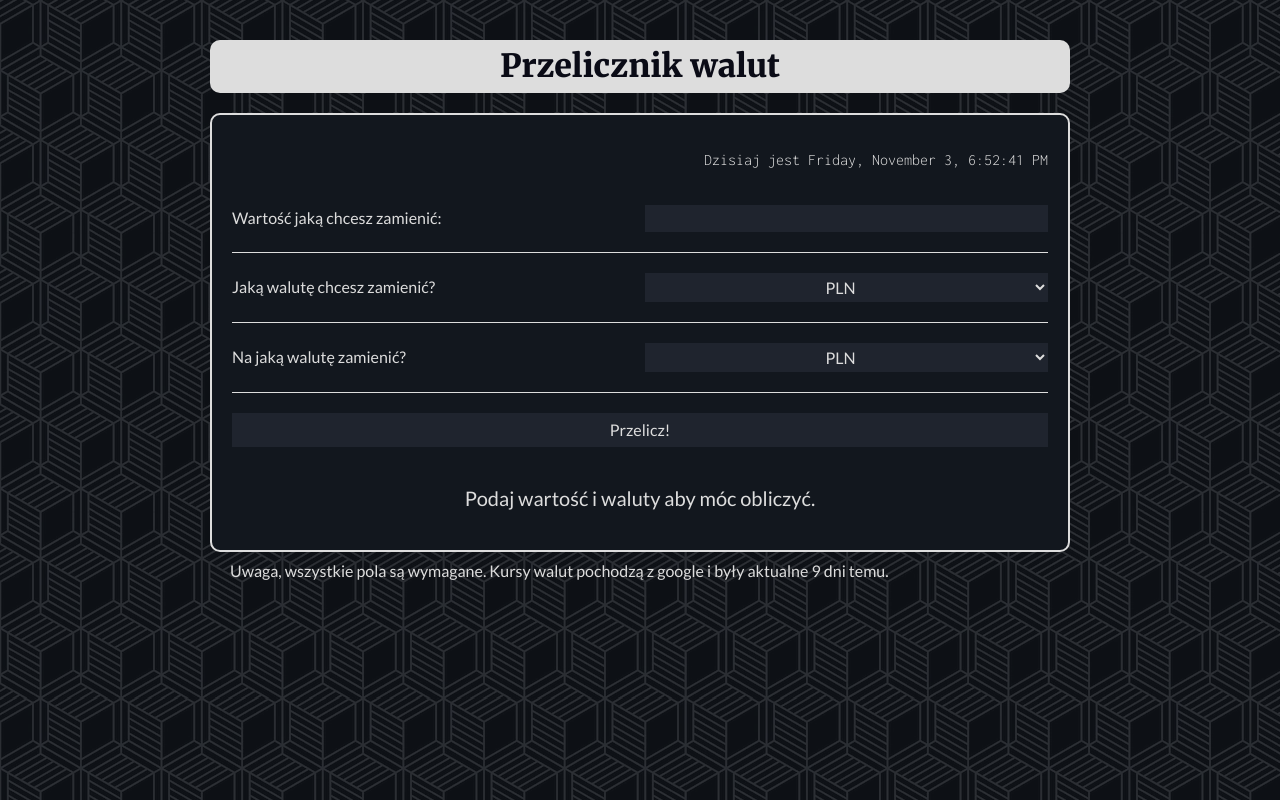
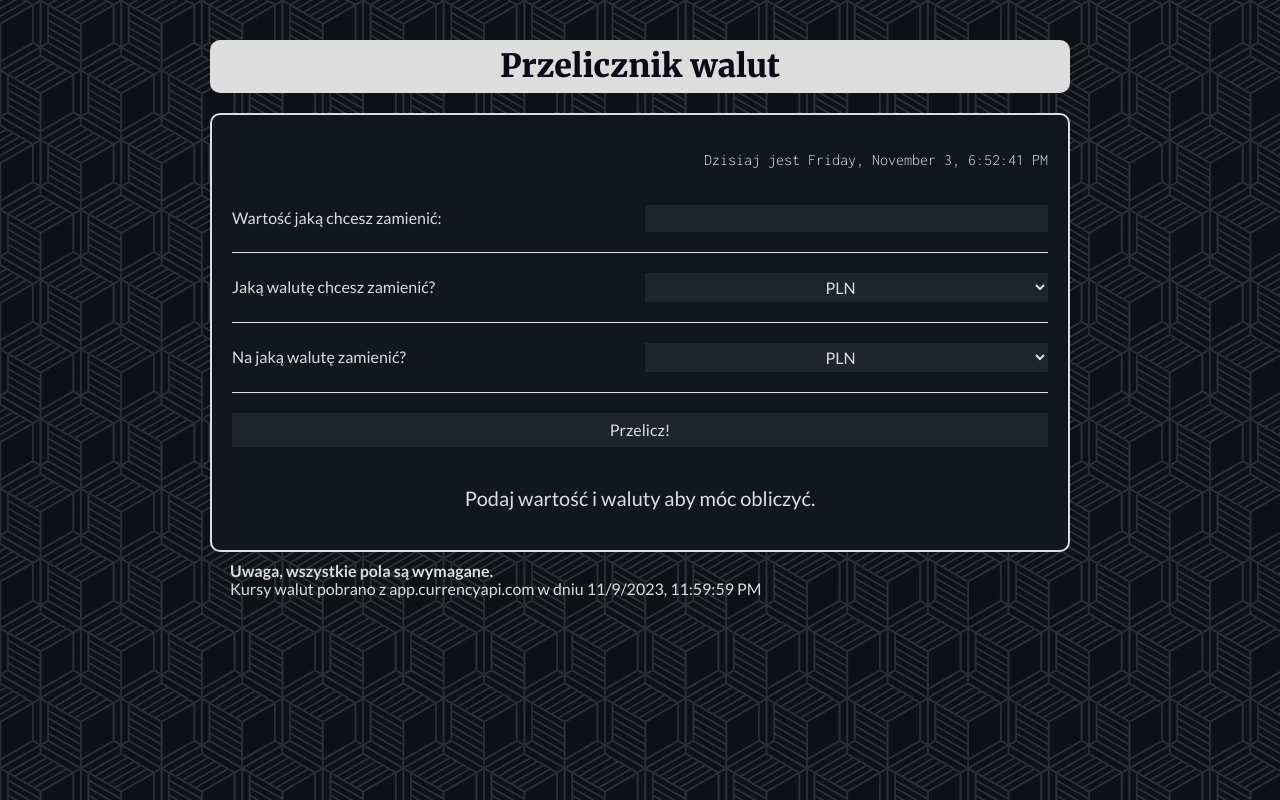
Before and after one commit to bedicooper/currency-exchange, a React (Create React App) app: page / in a window 1280 px wide. Built offline with nearby package versions, Linux system fonts and the light colour scheme.

Commit message:
API responce date displayed in the Footer

```diff
--- a/src/Footer/index.js
+++ b/src/Footer/index.js
@@ -1,15 +1,19 @@
 import { FooterContainer } from "./styled";
 
 export const Footer = ({ ratesData }) => {
-    const ratesUpdateDate = new Date(2023, 9, 25);
-    const daysDifference = (Date.now() - ratesUpdateDate.getTime()) / 1000 / 3600 / 24;
+
+    const fetchDate = () => {
+        const fetchIsoDate = new Date(ratesData.date);
+
+        return fetchIsoDate.toLocaleString();
+    };
 
     return (
         <FooterContainer
             $hidden={!ratesData.fetchStatus}
         >
-            Uwaga, wszystkie pola są wymagane.
-            Kursy walut pochodzą z google i były aktualne {Math.floor(daysDifference)} dni temu.<br />
+            <strong>Uwaga, wszystkie pola są wymagane.</strong><br/>
+            Kursy walut pobrano z app.currencyapi.com w dniu {fetchDate()}
         </FooterContainer>
     )
 };
```
